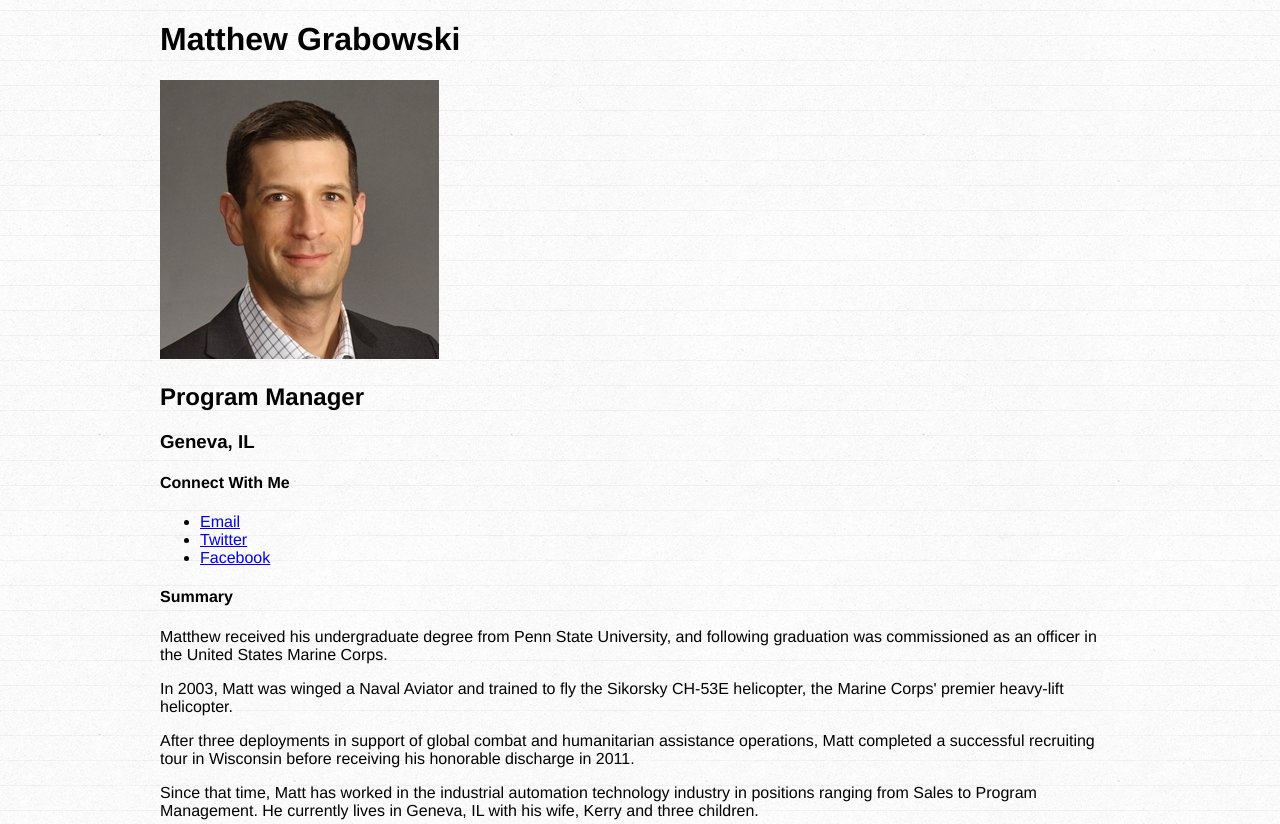
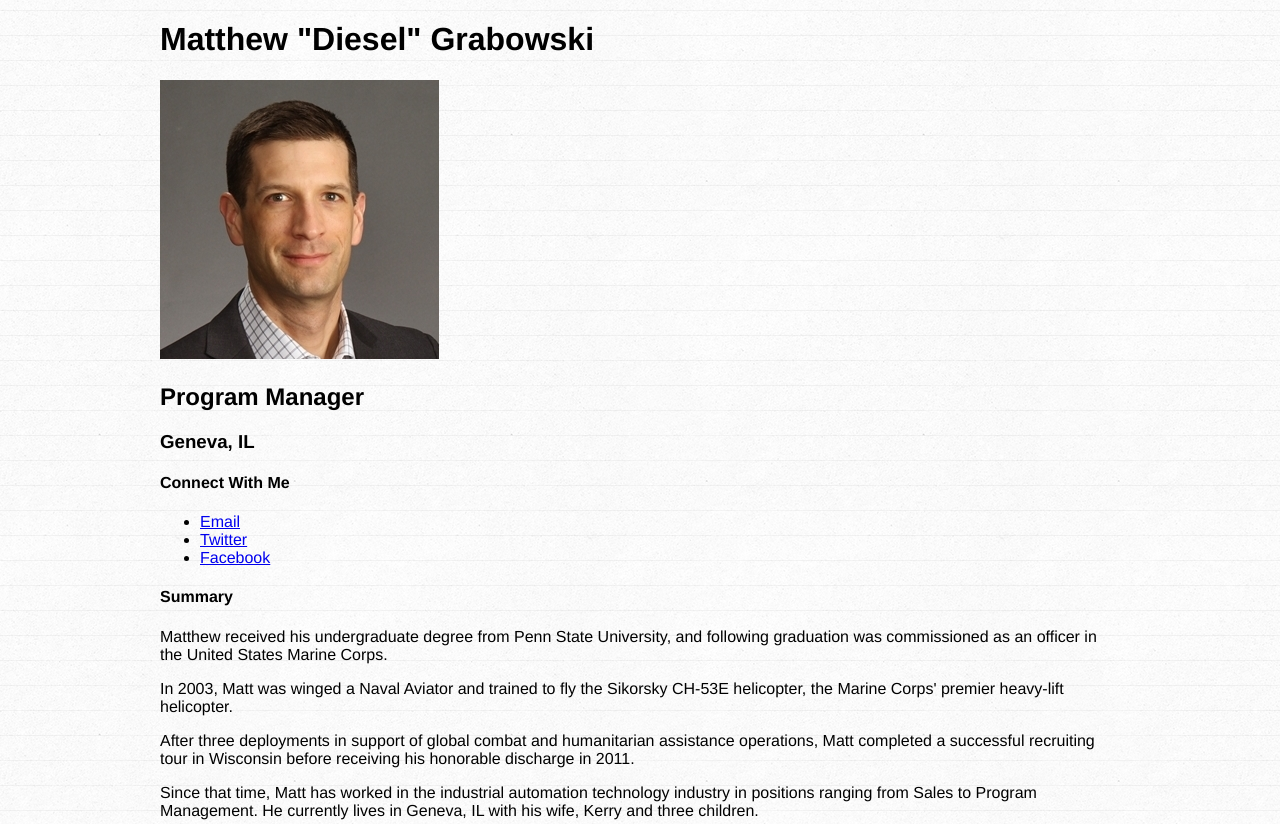
Before and after one commit to mattg1775/mattg1775.github.io, a plain HTML site: page index.html in a window 1280 px wide. Shown: the top 824 px of the page. Drawn offline with nearby package versions, Linux system fonts and the light colour scheme.

Commit message:
"Diesel" Added

```diff
--- a/index.html
+++ b/index.html
@@ -8,7 +8,7 @@
 </head>
 <body>
   <div id="wrapper">
-    <h1>Matthew Grabowski</h1>
+    <h1>Matthew "Diesel" Grabowski</h1>
     <p>
       <img src="2016.2.jpg">
     </p>
```
